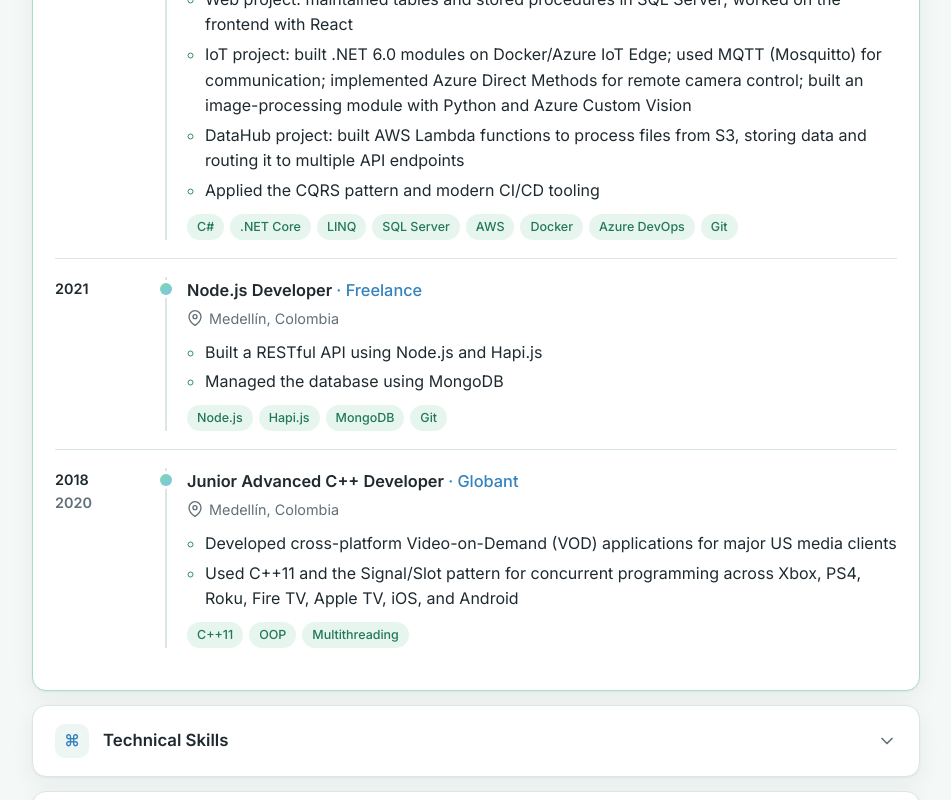
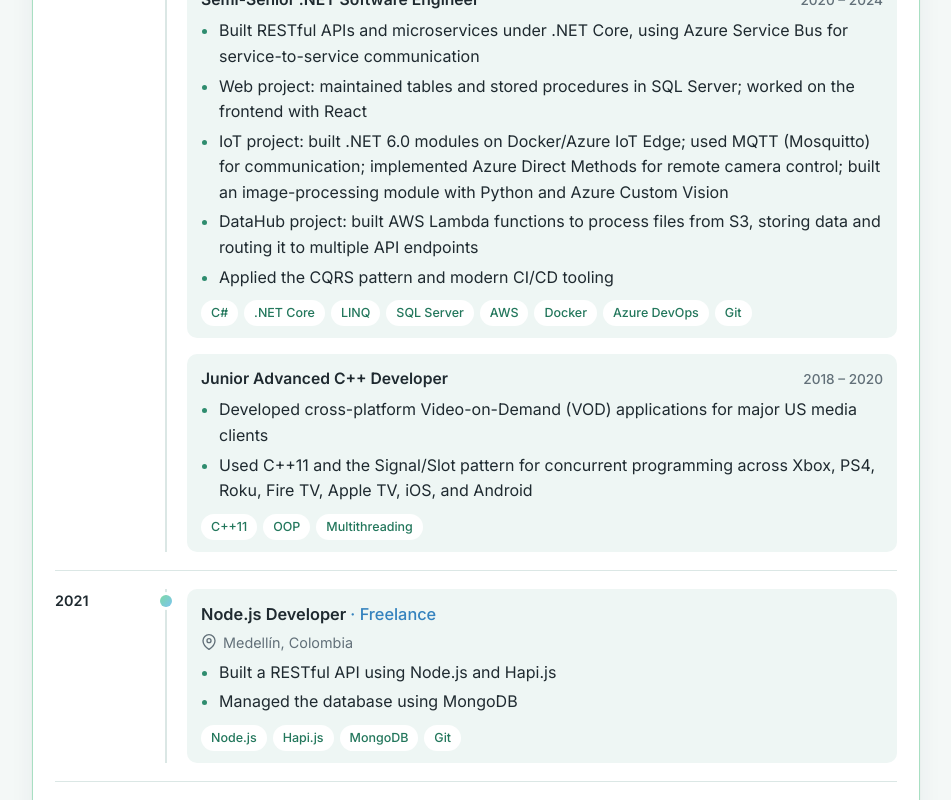
Before and after one commit to pabloum/CurriculumVitae, a React (Vite) app: page / in a window 1280 px wide. Shown: the part 1380-2180 px from the top of the page, without its empty margins (164-1115 px from the left). Built offline with nearby package versions, Linux system fonts and the light colour scheme.

Commit message:
Add new projects and skills

```diff
--- a/src/components/Sections.jsx
+++ b/src/components/Sections.jsx
@@ -50,25 +50,54 @@ export function Skills({ skills }) {
   );
 }
 
+function Highlights({ position }) {
+  return (
+    <>
+      <ul className="bullets">
+        {position.highlights.map((h) => <li key={h}>{h}</li>)}
+      </ul>
+      <Tags items={position.tech} />
+    </>
+  );
+}
+
 export function Experience({ jobs }) {
   return (
     <ol className="timeline">
       {jobs.map((job) => (
-        <li key={`${job.company}-${job.role}-${job.start}`} className="timeline__item">
+        <li key={`${job.company}-${job.start}`} className="timeline__item">
           <div className="timeline__dates">
             <span>{job.start}</span>
             {job.end !== job.start && <span className="muted">{job.end}</span>}
           </div>
           <div className="timeline__body">
-            <h3 className="job__title">
-              {job.role} <span className="job__company">· {job.company}</span>
-              {job.client && <span className="job__client"> · Client: {job.client}</span>}
-            </h3>
-            <p className="meta"><PinIcon /> {job.location}</p>
-            <ul className="bullets">
-              {job.highlights.map((h) => <li key={h}>{h}</li>)}
-            </ul>
-            <Tags items={job.tech} />
+            {job.positions ? (
+              // One company, several internal positions
+              <>
+                <h3 className="job__title job__company-head">{job.company}</h3>
+                <p className="meta"><PinIcon /> {job.location}</p>
+                <ol className="positions">
+                  {job.positions.map((p) => (
+                    <li key={`${p.role}-${p.start}`} className="position">
+                      <div className="position__head">
+                        <h4 className="position__role">{p.role}</h4>
+                        <span className="position__dates">{dateRange(p.start, p.end)}</span>
+                      </div>
+                      <Highlights position={p} />
+                    </li>
+                  ))}
+                </ol>
+              </>
+            ) : (
+              <div className="position">
+                <h3 className="job__title">
+                  {job.role} <span className="job__company">· {job.company}</span>
+                  {job.client && <span className="job__client"> · Client: {job.client}</span>}
+                </h3>
+                <p className="meta"><PinIcon /> {job.location}</p>
+                <Highlights position={job} />
+              </div>
+            )}
           </div>
         </li>
       ))}
@@ -120,9 +149,15 @@ export function Portfolio({ projects }) {
   return (
     <div className="portfolio">
       {projects.map((p) => (
-        <article key={p.title} className="card">
+        <article key={p.title} className={`card ${p.highlights?.length ? 'card--wide' : ''}`}>
           <h3 className="card__title">{p.title}</h3>
+          {p.client && <p className="card__client">Client: {p.client}</p>}
           <p className="card__desc">{p.description}</p>
+          {p.highlights?.length > 0 && (
+            <ul className="bullets card__bullets">
+              {p.highlights.map((h) => <li key={h}>{h}</li>)}
+            </ul>
+          )}
           <Tags items={p.tech} />
           <div className="card__links">
             {p.url && (
--- a/src/data/cv.json
+++ b/src/data/cv.json
@@ -67,9 +67,13 @@
       "tech": ["C#", ".NET Core", "LINQ", "SQL Server", "Azure", "Git", "Claude Code", "GitHub Copilot"]
     },
     {
-      "role": "Semi-Senior .NET Software Engineer",
       "company": "Globant",
       "location": "Medellín, Colombia",
+      "start": "2018",
+      "end": "2024",
+      "positions": [
+        {
+          "role": "Semi-Senior .NET Software Engineer",
           "start": "2020",
           "end": "2024",
           "highlights": [
@@ -80,6 +84,18 @@
             "Applied the CQRS pattern and modern CI/CD tooling"
           ],
           "tech": ["C#", ".NET Core", "LINQ", "SQL Server", "AWS", "Docker", "Azure DevOps", "Git"]
+        },
+        {
+          "role": "Junior Advanced C++ Developer",
+          "start": "2018",
+          "end": "2020",
+          "highlights": [
+            "Developed cross-platform Video-on-Demand (VOD) applications for major US media clients",
+            "Used C++11 and the Signal/Slot pattern for concurrent programming across Xbox, PS4, Roku, Fire TV, Apple TV, iOS, and Android"
+          ],
+          "tech": ["C++11", "OOP", "Multithreading"]
+        }
+      ]
     },
     {
       "role": "Node.js Developer",
@@ -94,16 +110,16 @@
       "tech": ["Node.js", "Hapi.js", "MongoDB", "Git"]
     },
     {
-      "role": "Junior Advanced C++ Developer",
-      "company": "Globant",
-      "location": "Medellín, Colombia",
-      "start": "2018",
-      "end": "2020",
+      "role": "Intern",
+      "company": "Renault-Sofasa",
+      "location": "Envigado, Colombia",
+      "start": "2017",
+      "end": "2017",
       "highlights": [
-        "Developed cross-platform Video-on-Demand (VOD) applications for major US media clients",
-        "Used C++11 and the Signal/Slot pattern for concurrent programming across Xbox, PS4, Roku, Fire TV, Apple TV, iOS, and Android"
+        "Communicated in French in a professional work environment",
+        "Automated spreadsheets in Excel"
       ],
-      "tech": ["C++11", "OOP", "Multithreading"]
+      "tech": ["Excel", "French"]
     }
   ],
 
@@ -133,6 +149,31 @@
 
   "portfolio": [
     {
+      "title": "Building Reconstruction Pricing Platform",
+      "client": "CoreLogic / Cotality",
+      "description": "Application that calculates the reconstruction cost of buildings based on their features and materials. Supported both the legacy .NET Framework 4.8 version and the newer .NET 8 version, with a React frontend.",
+      "highlights": [
+        "Implemented multi-factor authentication (MFA) login",
+        "Kept material prices up to date in the database by running update scripts",
+        "Added logic to the service that stores business rules",
+        "Supported SOAP and REST APIs"
+      ],
+      "tech": ["React", ".NET 8", ".NET Framework 4.8", "SOAP", "REST APIs", "MFA"],
+      "url": "",
+      "repo": ""
+    },
+    {
+      "title": "Cruise Ship Microservices Platform",
+      "description": "Microservices architecture powering the apps and services available to passengers on board a cruise ship: nightly events, food menus, dining times, casinos and more.",
+      "highlights": [
+        "Worked on the casino team, building and maintaining its services",
+        "Services across the ship were interconnected through asynchronous messaging"
+      ],
+      "tech": ["Microservices", "Asynchronous Messaging"],
+      "url": "",
+      "repo": ""
+    },
+    {
       "title": "Claude Cert Prep",
       "description": "Exam preparation web app for the Claude certification.",
       "tech": ["Web App", "Vercel"],
@@ -140,7 +181,8 @@
       "repo": ""
     },
     {
-      "title": "IoT Platform for HM Electronics",
+      "title": "IoT Edge Platform",
+      "client": "HM Electronics",
       "description": ".NET 6.0 modules on Azure IoT Edge with MQTT messaging and remote camera control.",
       "tech": [".NET Core", "NUnit", "MQTT", "Azure"],
       "url": "",
@@ -154,9 +196,31 @@
       "repo": ""
     },
     {
-      "title": "NFL TV App",
+      "title": "Multiplatform Streaming TV App",
+      "client": "NFL",
       "description": "Multiplatform streaming app for live games, replays and video on demand on Xbox, PS4, Roku, Fire TV, Apple TV, iOS and Android.",
       "tech": ["C++11", "Objective-C", "Java", "You.i Engine One"],
+      "url": "",
+      "repo": ""
+    },
+    {
+      "title": "RESTful API & Data Layer",
+      "description": "Developed and supported a RESTful back-end service in .NET, creating and maintaining the SQL Server tables and stored procedures behind it.",
+      "tech": [".NET Core", "C#", "SQL Server", "Stored Procedures"],
+      "url": "",
+      "repo": ""
+    },
+    {
+      "title": "RESTful API Development & Support",
+      "description": "Built new endpoints and provided production support for a RESTful back-end service in .NET backed by SQL Server.",
+      "tech": [".NET Core", "C#", "SQL Server", "REST APIs"],
+      "url": "",
+      "repo": ""
+    },
+    {
+      "title": "Hotel Booking API",
+      "description": "RESTful back-end service for booking hotel reservations, built with Node.js and Hapi.js on top of MongoDB.",
+      "tech": ["Node.js", "Hapi.js", "MongoDB"],
       "url": "",
       "repo": ""
     }
--- a/src/pdf/generateCvPdf.js
+++ b/src/pdf/generateCvPdf.js
@@ -129,15 +129,52 @@ export async function generateCvPdf(cv) {
 
   // ---- Experience
   sectionTitle('Professional Experience');
-  // Rough height of a job block, so short jobs aren't split across pages
-  const jobHeight = (job) => {
+  const dateRange = (start, end) => (start === end ? start : [start, end].filter(Boolean).join(' – '));
+  const rightText = (text, size = 9) => {
+    doc.setFont('helvetica', 'normal');
+    doc.setFontSize(size);
+    setColor(COLORS.muted);
+    doc.text(text, PAGE.w - PAGE.margin, y + 4, { align: 'right' });
+  };
+  // Rough height of a block of bullets + tags, so short jobs aren't split across pages
+  const blockHeight = (highlights) => {
     doc.setFontSize(9.5);
-    const bulletLines = job.highlights.reduce((n, h) => n + doc.splitTextToSize(h, contentW - 5.5).length, 0);
-    return 11 + bulletLines * lineHeight(9.5) + job.highlights.length * 0.6 + 8;
+    const lines = highlights.reduce((n, h) => n + doc.splitTextToSize(h, contentW - 5.5).length, 0);
+    return lines * lineHeight(9.5) + highlights.length * 0.6 + 8;
+  };
+  const highlights = (pos) => {
+    pos.highlights.forEach((h) => bullet(h));
+    y += 0.8;
+    tags(pos.tech);
   };
 
   cv.experience.forEach((job, i) => {
-    ensureSpace(Math.min(jobHeight(job), PAGE.h / 2));
+    const firstBlock = job.positions ? job.positions[0].highlights : job.highlights;
+    ensureSpace(Math.min(11 + (job.positions ? 6 : 0) + blockHeight(firstBlock), PAGE.h / 2));
+
+    if (job.positions) {
+      // Company header, then each internal position
+      doc.setFont('helvetica', 'bold');
+      doc.setFontSize(10.5);
+      setColor(COLORS.accent2);
+      doc.text(job.company, PAGE.margin, y + 4);
+      rightText(dateRange(job.start, job.end));
+      y += 5.5;
+      paragraph(job.location, { size: 8.5, style: 'italic', color: COLORS.muted, gap: 1.2 });
+      job.positions.forEach((pos, j) => {
+        if (j > 0) {
+          y += 1.5;
+          ensureSpace(Math.min(6 + blockHeight(pos.highlights), PAGE.h / 2));
+        }
+        doc.setFont('helvetica', 'bold');
+        doc.setFontSize(10);
+        setColor(COLORS.text);
+        doc.text(pos.role, PAGE.margin, y + 4);
+        rightText(dateRange(pos.start, pos.end), 8.5);
+        y += 5.5;
+        highlights(pos);
+      });
+    } else {
       doc.setFont('helvetica', 'bold');
       doc.setFontSize(10.5);
       setColor(COLORS.text);
@@ -153,15 +190,11 @@ export async function generateCvPdf(cv) {
         doc.setFontSize(9.5);
         doc.text(` · Client: ${job.client}`, PAGE.margin + roleW + companyW, y + 4);
       }
-    const dates = job.start === job.end ? job.start : `${job.start} – ${job.end}`;
-    setColor(COLORS.muted);
-    doc.setFontSize(9);
-    doc.text(dates, PAGE.w - PAGE.margin, y + 4, { align: 'right' });
+      rightText(dateRange(job.start, job.end));
       y += 5.5;
       paragraph(job.location, { size: 8.5, style: 'italic', color: COLORS.muted, gap: 1 });
-    job.highlights.forEach((h) => bullet(h));
-    y += 0.8;
-    tags(job.tech);
+      highlights(job);
+    }
     if (i < cv.experience.length - 1) y += 2;
   });
 
@@ -174,10 +207,7 @@ export async function generateCvPdf(cv) {
     doc.setFontSize(10.5);
     setColor(COLORS.text);
     doc.text(e.institution, PAGE.margin, y + 4);
-    doc.setFont('helvetica', 'normal');
-    doc.setFontSize(9);
-    setColor(COLORS.muted);
-    doc.text([e.start, e.end].filter(Boolean).join(' – '), PAGE.w - PAGE.margin, y + 4, { align: 'right' });
+    rightText(dateRange(e.start, e.end));
     y += 5.5;
     paragraph(e.location, { size: 8.5, style: 'italic', color: COLORS.muted, gap: 1 });
     e.degrees.forEach((d) => bullet(d));
--- a/src/styles.css
+++ b/src/styles.css
@@ -252,13 +252,28 @@ svg { flex-shrink: 0; }
   color: var(--tag-text);
 }
 
-.bullets { margin: 10px 0 0; padding-left: 18px; }
+.bullets { margin: 10px 0 0; padding-left: 18px; list-style: disc; }
 .bullets li { margin: 4px 0; }
 .bullets li::marker { color: var(--green-strong); }
 
 .job__title { font-size: 1.02rem; font-weight: 600; }
 .job__company { color: var(--blue-strong); font-weight: 500; }
 .job__client { color: var(--muted); font-weight: 500; font-size: 0.92rem; }
+.job__company-head { color: var(--blue-strong); font-size: 1.08rem; }
+
+/* Several positions inside one company */
+.positions { list-style: none; margin: 12px 0 0; padding: 0; display: grid; gap: 16px; }
+.position {
+  position: relative;
+  padding: 12px 14px;
+  border-radius: 10px;
+  background: var(--surface-2);
+}
+.position__head { display: flex; flex-wrap: wrap; justify-content: space-between; align-items: baseline; gap: 4px 12px; }
+.position__role { margin: 0; font-size: 0.98rem; font-weight: 600; }
+.position__dates { font-size: 0.85rem; font-weight: 500; color: var(--muted); }
+.position .bullets { margin-top: 6px; }
+.position .tag { background: var(--surface); }
 
 /* Experience timeline */
 .timeline { list-style: none; margin: 0; padding: 0; }
@@ -285,7 +300,7 @@ svg { flex-shrink: 0; }
 }
 
 /* Skills */
-.skills { list-style: none; margin: 0; padding: 0; }
+.skills { list-style: none; margin: 0; padding: 0; display: grid; gap: 12px; }
 .skills__row {
   --accent: var(--green-strong);
   --accent-soft: var(--tag-bg);
@@ -293,10 +308,10 @@ svg { flex-shrink: 0; }
   grid-template-columns: 230px 1fr;
   gap: 18px;
   align-items: start;
-  padding: 14px 0;
-  border-top: 1px solid var(--border);
+  padding: 14px 16px;
+  border-radius: 10px;
+  background: var(--surface-2);
 }
-.skills__row:first-child { border-top: 0; padding-top: 4px; }
 .skills__row--blue { --accent: var(--blue-strong); --accent-soft: color-mix(in srgb, var(--blue) 18%, transparent); }
 .skills__head { display: flex; align-items: center; gap: 12px; padding-top: 2px; }
 .skills__icon {
@@ -357,6 +372,16 @@ svg { flex-shrink: 0; }
 .card:hover { transform: translateY(-3px); box-shadow: var(--shadow); border-color: var(--blue); }
 .card__title { font-size: 1rem; font-weight: 600; }
 .card__desc { color: var(--muted); font-size: 0.9rem; margin-top: 6px; flex: 1; }
+.card__client { font-size: 0.82rem; font-weight: 600; color: var(--blue-strong); margin-top: 2px; }
+.card__bullets { font-size: 0.88rem; margin-top: 8px; }
+/* Detailed projects take a full row; their bullets flow in two columns on wide screens */
+.card--wide { grid-column: 1 / -1; }
+.card--wide .card__desc { flex: none; max-width: 75ch; }
+@media (min-width: 720px) {
+  .card--wide .card__bullets { columns: 2; column-gap: 32px; }
+  .card--wide .card__bullets li { break-inside: avoid; }
+}
+.card .tag { background: var(--surface); }
 .card__links { display: flex; gap: 12px; margin-top: 14px; align-items: center; }
 .link-btn {
   display: inline-flex;
```
Also changed, not shown: 1 other file (tests, documents, lock files or other folders). Lines whose indentation alone changed are shown as unchanged.
